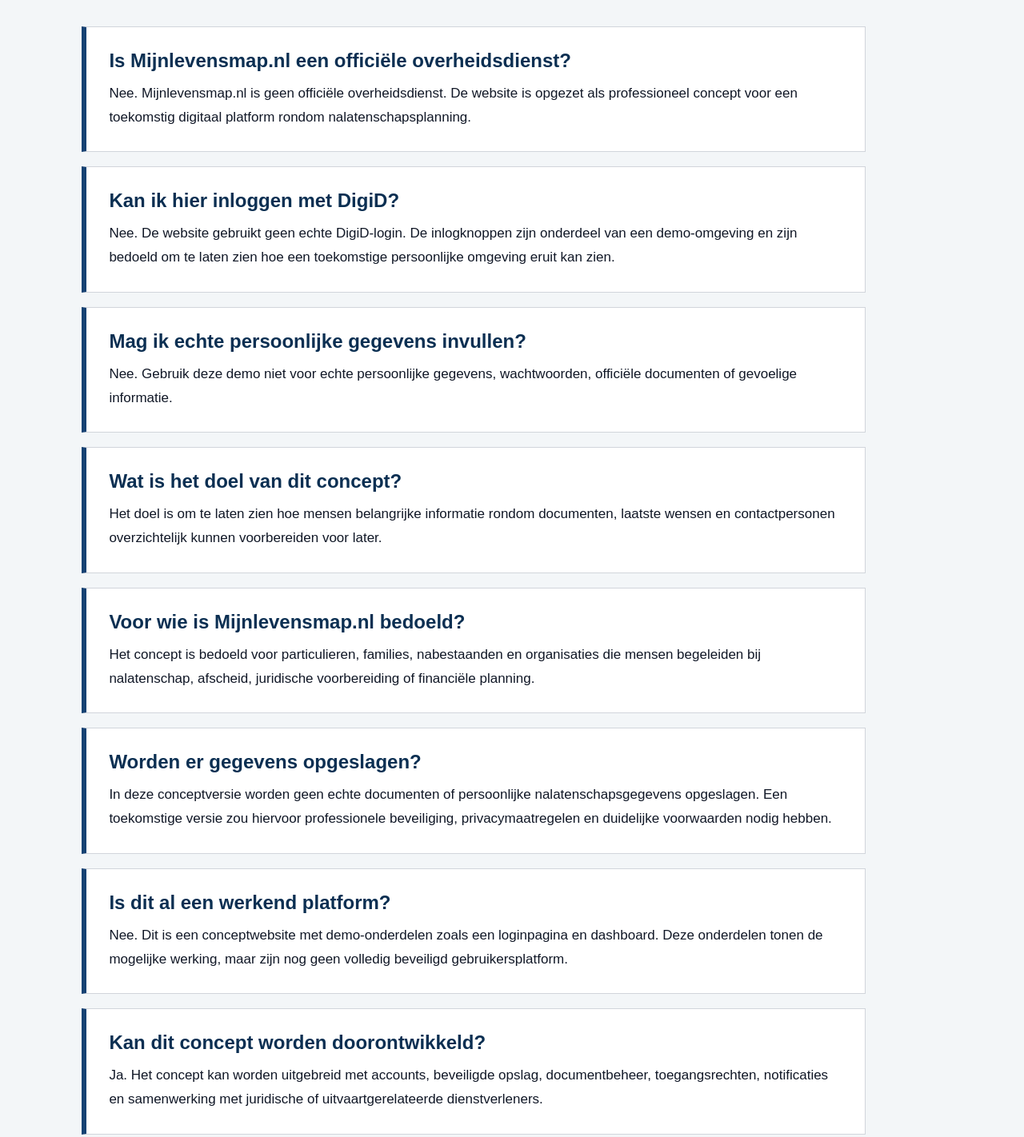
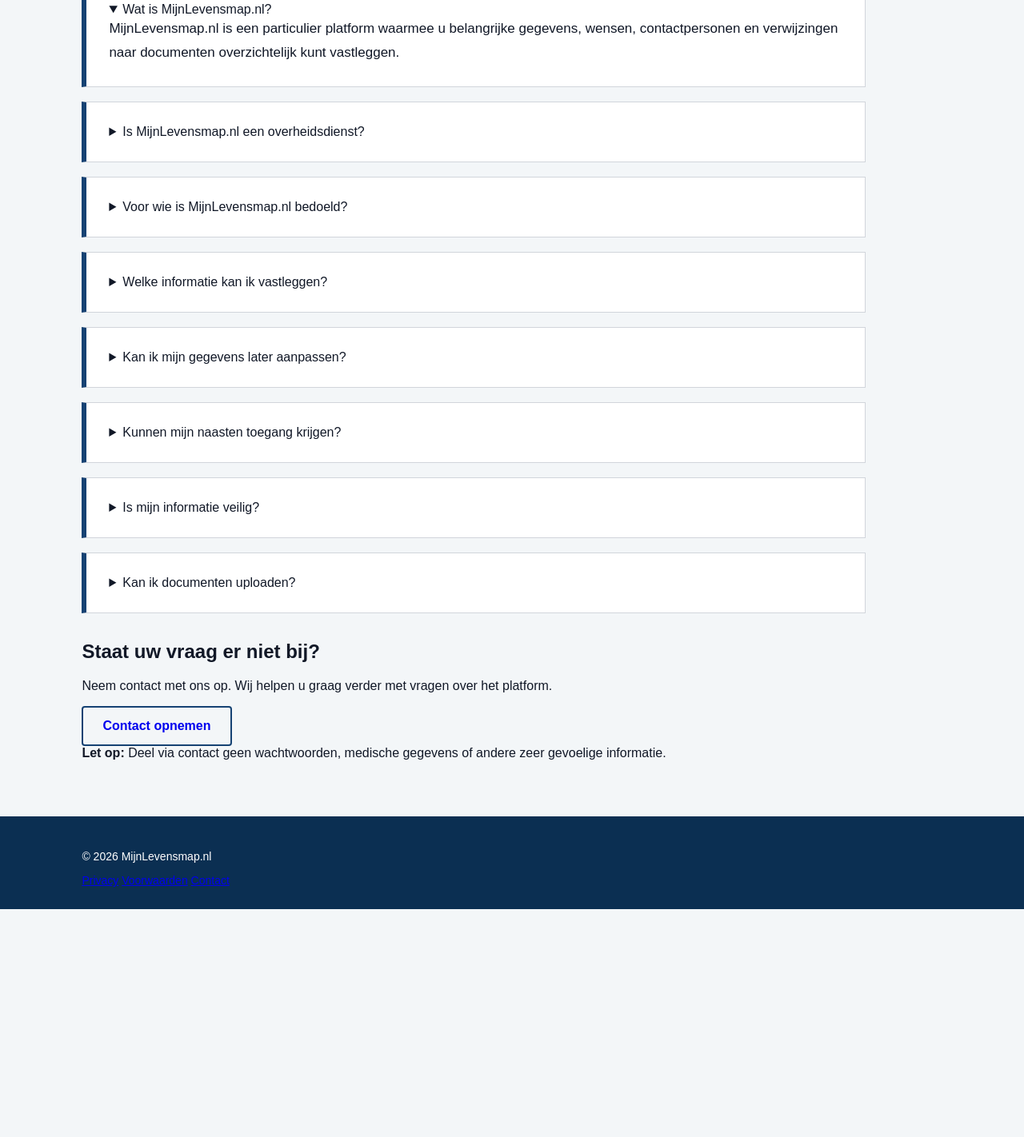
Before and after one commit to aroojannnn/mijnlevensmap, a website: page views/veelgestelde-vragen.html in a window 1280 px wide. Shown: the part 437-1859 px from the top of the page at 80% size. After the commit the page ends 1574 px from the top, so only its background shows below. Drawn offline with Linux system fonts and the light colour scheme.

Commit message:
Update FAQ page

```diff
--- a/public/style.css
+++ b/public/style.css
@@ -738,3 +738,107 @@
     color: var(--white);
   }
 }
+.faq-layout {
+  display: grid;
+  grid-template-columns: 1fr 0.42fr;
+  gap: 28px;
+  align-items: start;
+}
+
+.faq-list {
+  display: grid;
+  gap: 14px;
+}
+
+.faq-item {
+  background: var(--white);
+  border: 1px solid var(--border);
+  border-radius: 12px;
+  box-shadow: 0 8px 24px rgba(15, 23, 42, 0.05);
+  overflow: hidden;
+}
+
+.faq-item summary {
+  cursor: pointer;
+  padding: 20px 24px;
+  color: var(--blue-dark);
+  font-size: 18px;
+  font-weight: 800;
+  list-style: none;
+}
+
+.faq-item summary::-webkit-details-marker {
+  display: none;
+}
+
+.faq-item summary::after {
+  content: "+";
+  float: right;
+  color: var(--blue);
+  font-size: 24px;
+  line-height: 1;
+}
+
+.faq-item[open] summary::after {
+  content: "−";
+}
+
+.faq-item p {
+  margin: 0;
+  padding: 0 24px 22px;
+  color: var(--muted);
+}
+
+.faq-side {
+  background: var(--white);
+  border: 1px solid var(--border);
+  border-radius: 14px;
+  padding: 30px;
+  box-shadow: 0 8px 24px rgba(15, 23, 42, 0.05);
+  position: sticky;
+  top: 24px;
+}
+
+.faq-side h2 {
+  color: var(--blue-dark);
+  margin-bottom: 10px;
+  font-size: 26px;
+}
+
+.faq-side p {
+  color: var(--muted);
+  margin-bottom: 20px;
+}
+
+.side-button {
+  background: var(--blue);
+  color: var(--white);
+  margin-bottom: 22px;
+}
+
+.side-button:hover {
+  background: var(--blue-dark);
+}
+
+.side-note {
+  margin-top: 22px;
+  padding-top: 20px;
+  border-top: 1px solid var(--border);
+  color: var(--muted);
+}
+
+.side-note strong {
+  display: block;
+  color: var(--blue-dark);
+  margin-bottom: 6px;
+}
+
+@media (max-width: 860px) {
+  .faq-layout {
+    grid-template-columns: 1fr;
+  }
+
+  .faq-side {
+    position: static;
+  }
+}
--- a/views/veelgestelde-vragen.html
+++ b/views/veelgestelde-vragen.html
@@ -1,10 +1,10 @@
 <!DOCTYPE html>
 <html lang="nl">
 <head>
-  <meta charset="UTF-8">
-  <meta name="viewport" content="width=device-width, initial-scale=1.0">
-  <title>Veelgestelde vragen - Mijnlevensmap.nl</title>
-  <link rel="stylesheet" href="/style.css">
+  <meta charset="UTF-8" />
+  <meta name="viewport" content="width=device-width, initial-scale=1.0" />
+  <title>Veelgestelde vragen | MijnLevensmap.nl</title>
+  <link rel="stylesheet" href="/style.css" />
 </head>
 <body>
   <header class="site-header">
@@ -29,146 +29,124 @@
 
   <main>
     <section class="page-hero">
-      <p class="label">Veelgestelde vragen</p>
-      <h1>Antwoorden op belangrijke vragen over Mijnlevensmap.nl.</h1>
+      <div class="container">
+        <span class="eyebrow dark">Veelgestelde vragen</span>
+        <h1>Antwoorden op veelgestelde vragen.</h1>
         <p>
-        Op deze pagina vindt u uitleg over het concept, de demo-omgeving,
-        inloggen en het gebruik van gegevens.
+          Hier vindt u duidelijke antwoorden over MijnLevensmap.nl, het gebruik van de levensmap
+          en het veilig bewaren van belangrijke informatie.
         </p>
+      </div>
     </section>
 
-    <section class="content-page">
+    <section class="section">
+      <div class="container faq-layout">
         <div class="faq-list">
-        <article class="faq-item">
-          <h2>Is Mijnlevensmap.nl een officiële overheidsdienst?</h2>
+          <details class="faq-item" open>
+            <summary>Wat is MijnLevensmap.nl?</summary>
             <p>
-            Nee. Mijnlevensmap.nl is geen officiële overheidsdienst. De website is
-            opgezet als professioneel concept voor een toekomstig digitaal platform
-            rondom nalatenschapsplanning.
+              MijnLevensmap.nl is een particulier platform waarmee u belangrijke gegevens,
+              wensen, contactpersonen en verwijzingen naar documenten overzichtelijk kunt vastleggen.
             </p>
-        </article>
+          </details>
 
-        <article class="faq-item">
-          <h2>Kan ik hier inloggen met DigiD?</h2>
+          <details class="faq-item">
+            <summary>Is MijnLevensmap.nl een overheidsdienst?</summary>
             <p>
-            Nee. De website gebruikt geen echte DigiD-login. De inlogknoppen zijn
-            onderdeel van een demo-omgeving en zijn bedoeld om te laten zien hoe
-            een toekomstige persoonlijke omgeving eruit kan zien.
+              Nee. MijnLevensmap.nl is geen officiële overheidsdienst en maakt geen gebruik van DigiD.
+              Het platform is bedoeld als particuliere oplossing voor overzicht en voorbereiding.
             </p>
-        </article>
+          </details>
 
-        <article class="faq-item">
-          <h2>Mag ik echte persoonlijke gegevens invullen?</h2>
+          <details class="faq-item">
+            <summary>Voor wie is MijnLevensmap.nl bedoeld?</summary>
             <p>
-            Nee. Gebruik deze demo niet voor echte persoonlijke gegevens,
-            wachtwoorden, officiële documenten of gevoelige informatie.
+              Voor iedereen die belangrijke informatie op één plek wil ordenen. Bijvoorbeeld voor uzelf,
+              uw partner, familieleden of mensen die later praktische zaken moeten kunnen terugvinden.
             </p>
-        </article>
+          </details>
 
-        <article class="faq-item">
-          <h2>Wat is het doel van dit concept?</h2>
+          <details class="faq-item">
+            <summary>Welke informatie kan ik vastleggen?</summary>
             <p>
-            Het doel is om te laten zien hoe mensen belangrijke informatie rondom
-            documenten, laatste wensen en contactpersonen overzichtelijk kunnen
-            voorbereiden voor later.
+              Denk aan persoonlijke gegevens, contactpersonen, wensen, praktische instructies,
+              belangrijke adressen en verwijzingen naar documenten. Bewaar geen wachtwoorden of
+              zeer gevoelige gegevens zonder passende beveiliging.
             </p>
-        </article>
+          </details>
 
-        <article class="faq-item">
-          <h2>Voor wie is Mijnlevensmap.nl bedoeld?</h2>
+          <details class="faq-item">
+            <summary>Kan ik mijn gegevens later aanpassen?</summary>
             <p>
-            Het concept is bedoeld voor particulieren, families, nabestaanden en
-            organisaties die mensen begeleiden bij nalatenschap, afscheid,
-            juridische voorbereiding of financiële planning.
+              Ja. Een levensmap is bedoeld om actueel te houden. U kunt informatie later aanvullen,
+              wijzigen of verwijderen wanneer uw situatie verandert.
             </p>
-        </article>
+          </details>
 
-        <article class="faq-item">
-          <h2>Worden er gegevens opgeslagen?</h2>
+          <details class="faq-item">
+            <summary>Kunnen mijn naasten toegang krijgen?</summary>
             <p>
-            In deze conceptversie worden geen echte documenten of persoonlijke
-            nalatenschapsgegevens opgeslagen. Een toekomstige versie zou hiervoor
-            professionele beveiliging, privacymaatregelen en duidelijke voorwaarden
-            nodig hebben.
+              Dat is de bedoeling voor een latere fase van het platform. Toegang voor gemachtigden
+              moet zorgvuldig worden ingericht, zodat alleen vertrouwde personen toegang krijgen.
             </p>
-        </article>
+          </details>
 
-        <article class="faq-item">
-          <h2>Is dit al een werkend platform?</h2>
+          <details class="faq-item">
+            <summary>Is mijn informatie veilig?</summary>
             <p>
-            Nee. Dit is een conceptwebsite met demo-onderdelen zoals een loginpagina
-            en dashboard. Deze onderdelen tonen de mogelijke werking, maar zijn nog
-            geen volledig beveiligd gebruikersplatform.
+              Veiligheid is belangrijk bij MijnLevensmap.nl. Gebruik altijd een sterk wachtwoord en deel
+              uw inloggegevens nooit. De technische beveiliging wordt verder opgebouwd naarmate het
+              platform wordt uitgebreid.
             </p>
-        </article>
+          </details>
 
-        <article class="faq-item">
-          <h2>Kan dit concept worden doorontwikkeld?</h2>
+          <details class="faq-item">
+            <summary>Kan ik documenten uploaden?</summary>
             <p>
-            Ja. Het concept kan worden uitgebreid met accounts, beveiligde opslag,
-            documentbeheer, toegangsrechten, notificaties en samenwerking met
-            juridische of uitvaartgerelateerde dienstverleners.
+              Documentbeheer is bedoeld als onderdeel van de verdere ontwikkeling. In de eerste versie
+              ligt de nadruk op een duidelijke structuur, uitleg en accountomgeving.
             </p>
-        </article>
+          </details>
         </div>
 
-      <div class="notice-box">
-        <h2>Samengevat</h2>
+        <aside class="faq-side">
+          <h2>Staat uw vraag er niet bij?</h2>
           <p>
-          Mijnlevensmap.nl is een professioneel digitaal concept. Het is bedoeld om
-          de marktpotentie en mogelijke werking te laten zien, niet om nu al echte
-          persoonlijke of officiële gegevens te verwerken.
+            Neem contact met ons op. Wij helpen u graag verder met vragen over het platform.
           </p>
+          <a href="/contact" class="button side-button">Contact opnemen</a>
+
+          <div class="side-note">
+            <strong>Let op:</strong>
+            Deel via contact geen wachtwoorden, medische gegevens of andere zeer gevoelige informatie.
+          </div>
+        </aside>
       </div>
     </section>
   </main>
 
   <footer class="site-footer">
-  <div class="footer-grid">
-    <div class="footer-brand">
-      <div class="brand">
-        <div class="brand-mark">M</div>
+    <div class="container footer-grid">
+      <p>&copy; 2026 MijnLevensmap.nl</p>
       <div>
-          <strong>MijnLevensmap.nl</strong>
-          <span>Rust en overzicht voor later</span>
+        <a href="/privacy">Privacy</a>
+        <a href="/voorwaarden">Voorwaarden</a>
+        <a href="/contact">Contact</a>
       </div>
     </div>
+  </footer>
 
-      <p>
-        MijnLevensmap.nl is een professioneel digitaal concept voor het overzichtelijk
-        voorbereiden van belangrijke informatie, documenten, wensen en contactpersonen.
-      </p>
-    </div>
+  <script>
+    const menuToggle = document.querySelector(".menu-toggle");
+    const mainNav = document.querySelector(".main-nav");
 
-    <div class="footer-column">
-      <h3>Website</h3>
-      <a href="/">Home</a>
-      <a href="/over-ons">Over ons</a>
-      <a href="/hoe-werkt-het">Hoe werkt het</a>
-      <a href="/veelgestelde-vragen">Veelgestelde vragen</a>
-    </div>
-
-    <div class="footer-column">
-      <h3>Concept</h3>
-      <a href="/login">Demo-login</a>
-      <a href="/dashboard">Demo-dashboard</a>
-      <a href="/privacy">Privacy</a>
-      <a href="/contact">Contact</a>
-    </div>
-
-    <div class="footer-column">
-      <h3>Belangrijk</h3>
-      <p>
-        Deze website is een conceptomgeving. Gebruik geen echte persoonlijke gegevens,
-        documenten of officiële inloggegevens.
-      </p>
-    </div>
-  </div>
-
-  <div class="footer-bottom">
-    <span>© 2026 MijnLevensmap.nl — Conceptwebsite</span>
-    <span>Geen officiële overheidsdienst · Geen DigiD-login</span>
-  </div>
-</footer>
+    if (menuToggle && mainNav) {
+      menuToggle.addEventListener("click", () => {
+        const isOpen = mainNav.classList.toggle("is-open");
+        menuToggle.setAttribute("aria-expanded", isOpen ? "true" : "false");
+        menuToggle.setAttribute("aria-label", isOpen ? "Menu sluiten" : "Menu openen");
+      });
+    }
+  </script>
 </body>
 </html>
```
Lines whose indentation alone changed are shown as unchanged.
